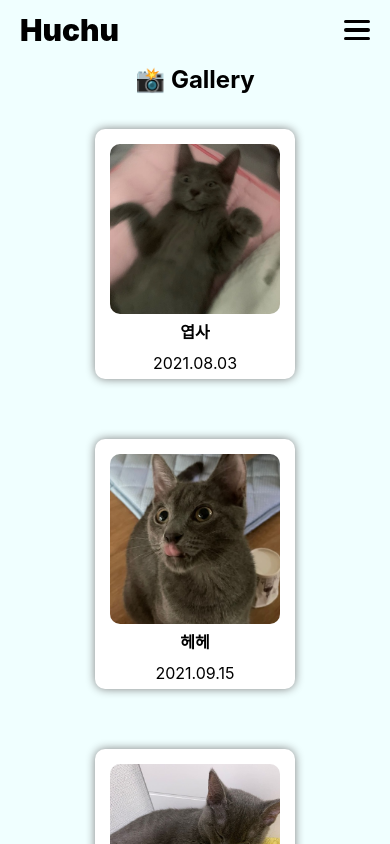
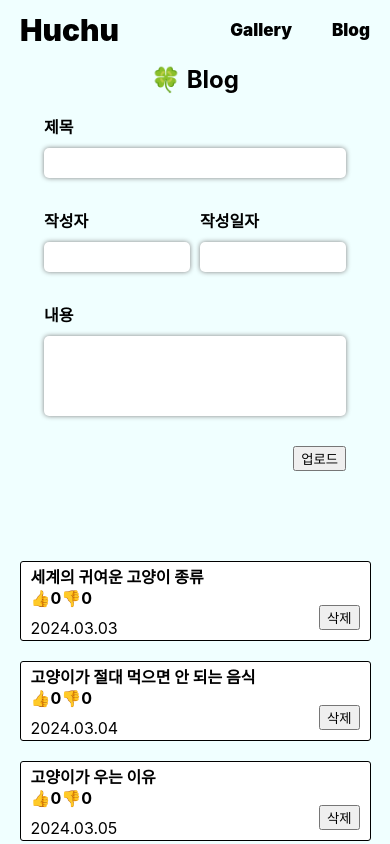
Before and after one commit to YenaLey/huchu, a React (Create React App) app: page /blog in a window 390 px wide. Shown: the top 844 px of the page. Built offline with nearby package versions, Linux system fonts and the light colour scheme.

Commit message:
feat: img 환경변수 추가

```diff
--- a/package.json
+++ b/package.json
@@ -9,6 +9,7 @@
     "@testing-library/user-event": "^13.5.0",
     "react": "^18.2.0",
     "react-dom": "^18.2.0",
+    "react-router-dom": "^6.23.1",
     "react-scripts": "5.0.1",
     "react-scroll": "^1.9.0",
     "web-vitals": "^2.1.4"
--- a/src/App.css
+++ b/src/App.css
@@ -11,6 +11,11 @@
   z-index: 1000;
 }
 
+.navbar a {
+  text-decoration-line: none;
+  color: black;
+}
+
 .logo {
   padding: 0 20px;
   z-index: 2000;
@@ -19,7 +24,6 @@
 .logo a {
   font-size: 40px;
   font-weight: 900;
-  color: black;
   cursor: pointer;
 
   @media (max-width: 800px) {
@@ -35,7 +39,7 @@
   padding-right: 50px;
 
   @media (max-width: 800px) {
-    display: none;
+    padding-right: 0px;
   }
 }
 
@@ -49,117 +53,3 @@
   z-index: 6000;
 
 }
-
-#menu-toggle {
-  display: none;
-}
-
-.menu-button {
-  z-index: 6000;
-  display: none;
-  flex-direction: column;
-  justify-content: center;
-  align-items: center;
-  width: 26px;
-  height: 100%;
-  cursor: pointer;
-  position: relative;
-  right: 20px;
-}
-
-.menu-button .line {
-  display: block;
-  width: 100%;
-  height: 3.5px;
-  border-radius: 10px;
-  background-color: black;
-}
-
-.menu-button .line1 {
-  transform-origin: 0% 0%;
-  margin-bottom: 5px;
-  transition: transform 0.3s ease-in-out;
-}
-
-.menu-button .line2 {
-  transition: transform 0.2s ease-in-out;
-}
-
-.menu-button .line3 {
-  transform-origin: 0% 100%;
-  margin-top: 5px;
-  transition: transform 0.3s ease-in-out;
-}
-
-#menu-toggle:checked+.menu-button .line1 {
-  transform: rotate(45deg);
-}
-
-#menu-toggle:checked+.menu-button .line2 {
-  transform: scaleY(0);
-}
-
-#menu-toggle:checked+.menu-button .line3 {
-  transform: rotate(-45deg);
-}
-
-.navbar__menu--mobile {
-  position: fixed;
-  top: 0;
-  right: 0;
-  transform: translateX(100%);
-  transition: transform 0.5s ease;
-  display: none;
-}
-
-.navbar__menu--mobile.open {
-  transform: translateY(0);
-}
-
-@media (max-width: 800px) {
-  .menu-button {
-    display: flex;
-  }
-
-  .navbar__menu--mobile {
-    display: flex;
-    flex-direction: column;
-    justify-content: flex-start;
-    width: 20vw;
-    height: 100vh;
-
-    @media (max-width: 700px) {
-      width: 25vw;
-    }
-    @media (max-width: 600px) {
-      width: 30vw;
-    }
-    @media (max-width: 400px) {
-      width: 40vw;
-    }
-  }
-
-  .navbar__menu--mobile ul {
-    background-color: rgb(236, 246, 249);
-    margin: 0;
-    padding: 0;
-    padding-top: 60px;
-    height: 100%;
-    display: flex;
-    flex-direction: column;
-    justify-content: start;
-    align-items: start;
-  }
-
-  .navbar__menu--mobile li {
-    opacity: 1;
-    color: whiee;
-    font-size: 20px;
-    font-weight: 900;
-    animation: none;
-    list-style: none;
-    padding: 20px 40px;
-    text-align: center;
-    cursor: pointer;
-  }
-}
--- a/src/App.js
+++ b/src/App.js
@@ -1,53 +1,32 @@
 import './App.css';
-import React, { useState, useEffect, useRef } from 'react';
-import { Link, Element } from 'react-scroll';
+import React from 'react';
+import { BrowserRouter as Router, Routes, Route, Link } from 'react-router-dom';
 import Gallery from './components/Gallery/Gallery';
 import Blog from './components/Blog/Blog';
 
 function App() {
 
-  const [menuOpen, setMenuOpen] = useState(false);
-
-  const toggleMenu = () => {
-    setMenuOpen(!menuOpen);
-  };
-
-  const closeMenu = () => {
-    setMenuOpen(false);
-  };
-
   return (
     <>
+      <Router>
         <nav className="navbar">
-
           <div className="logo">
-          <Link to="gallery" smooth={true} duration={500}>Huchu</Link>
+            <Link to="/">Huchu</Link>
           </div>
-
           <div className="pc-menu">
             <ul>
-            <li><Link to="gallery" smooth={true} duration={500}>Gallery</Link></li>
-            <li><Link to="blog" smooth={true} duration={500}>Blog</Link></li>
-          </ul>
-        </div>
-
-        <input id="menu-toggle" type="checkbox" checked={menuOpen} onChange={toggleMenu} />
-        <label className='menu-button' htmlFor="menu-toggle">
-          <span className="line line1"></span>
-          <span className="line line2"></span>
-          <span className="line line3"></span>
-        </label>
-
-        <div className={`navbar__menu--mobile ${menuOpen ? 'open' : ''}`}>
-          <ul>
-            <li><Link to="gallery" smooth={true} duration={500} onClick={closeMenu}>Gallery</Link></li>
-            <li><Link to="blog" smooth={true} duration={500} onClick={closeMenu}>Blog</Link></li>
+              <li><Link to="/">Gallery</Link></li>
+              <li><Link to="/blog">Blog</Link></li>
             </ul>
           </div>
         </nav>
 
-      <Element name="gallery" className="section"><Gallery /></Element>
-      <Element name="blog" className="section"><Blog /></Element>
+        <Routes>
+          <Route path="/" element={<Gallery />} />
+          <Route path="/blog" element={<Blog />} />
+        </Routes>
+
+      </Router>
     </>
   );
 }
--- a/src/components/Blog/Blog.css
+++ b/src/components/Blog/Blog.css
@@ -4,6 +4,8 @@
     width: 100%;
     position: relative;
     flex-wrap: wrap;
+    padding: 60px 0 0 0;
+
 }
 
 .left-container, .right-container {
--- a/src/components/Gallery/Gallery.css
+++ b/src/components/Gallery/Gallery.css
@@ -1,11 +1,11 @@
 .gallery-container {
     display: flex;
     justify-content: center;
-    align-items: center;
+    align-items: start;
     flex-wrap: wrap;
     width: 100%;
     max-width: 1200px;
-    min-height: calc(100vh - 60px);
+    padding: 60px 0 0 0;
 }
 
 .gallery-container h2 {
--- a/src/components/Gallery/Gallery.jsx
+++ b/src/components/Gallery/Gallery.jsx
@@ -52,7 +52,7 @@ export default Gallery;
 function Card(props) {
     return (
         <div className="picture-card">
-            <img src={props.img}></img>
+            <img src={process.env.PUBLIC_URL + props.img}></img>
              <h4>{props.title}</h4>
             <p>{props.description}</p>
         </div>
```
Also changed, not shown: 1 other file (tests, documents, lock files or other folders). Lines whose indentation alone changed are shown as unchanged.
